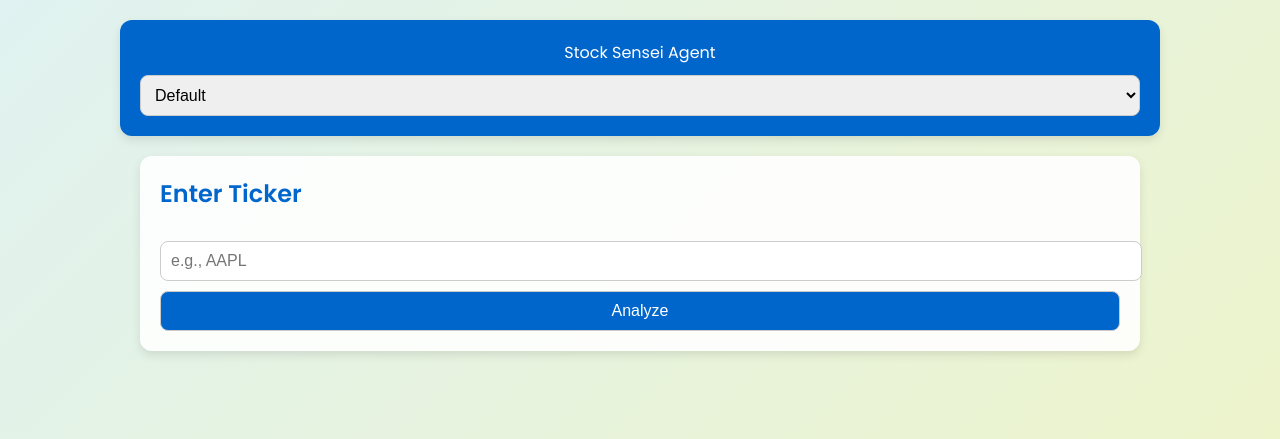
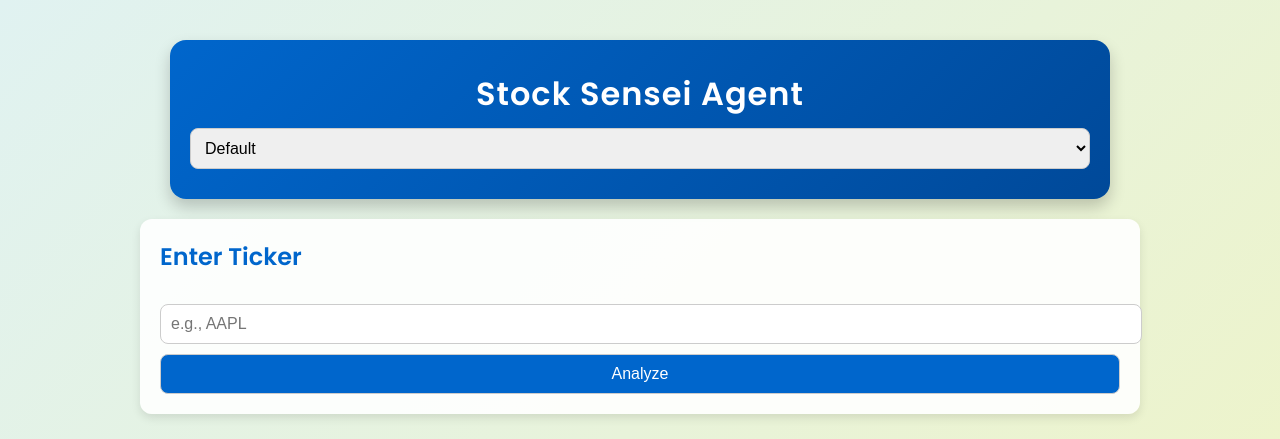
Before and after one commit to martingege/stock-sentiment-agent, a Flask app: page / in a window 1280 px wide. Shown: the top 439 px of the page. Run offline with Flask 3, Linux system fonts and the light colour scheme.

Commit message:
Update modern template

```diff
--- a/src/web_host/templates/index_modern.html
+++ b/src/web_host/templates/index_modern.html
@@ -18,15 +18,18 @@
       padding: 20px;
     }
     header {
-      background: #0066cc;
+      background: linear-gradient(135deg, #0066cc, #004999);
       color: white;
-      width: 100%;
-      max-width: 1000px;
+      width: 90%;
+      max-width: 900px;
       text-align: center;
-      padding: 20px;
-      border-radius: 12px;
-      box-shadow: 0 4px 10px rgba(0,0,0,0.1);
-      margin-bottom: 20px;
+      padding: 30px 20px;
+      font-size: 32px;
+      font-weight: 700;
+      border-radius: 16px;
+      box-shadow: 0 8px 16px rgba(0,0,0,0.2);
+      margin: 20px auto;
+      letter-spacing: 1px;
     }
     .container {
       width: 100%;
```
